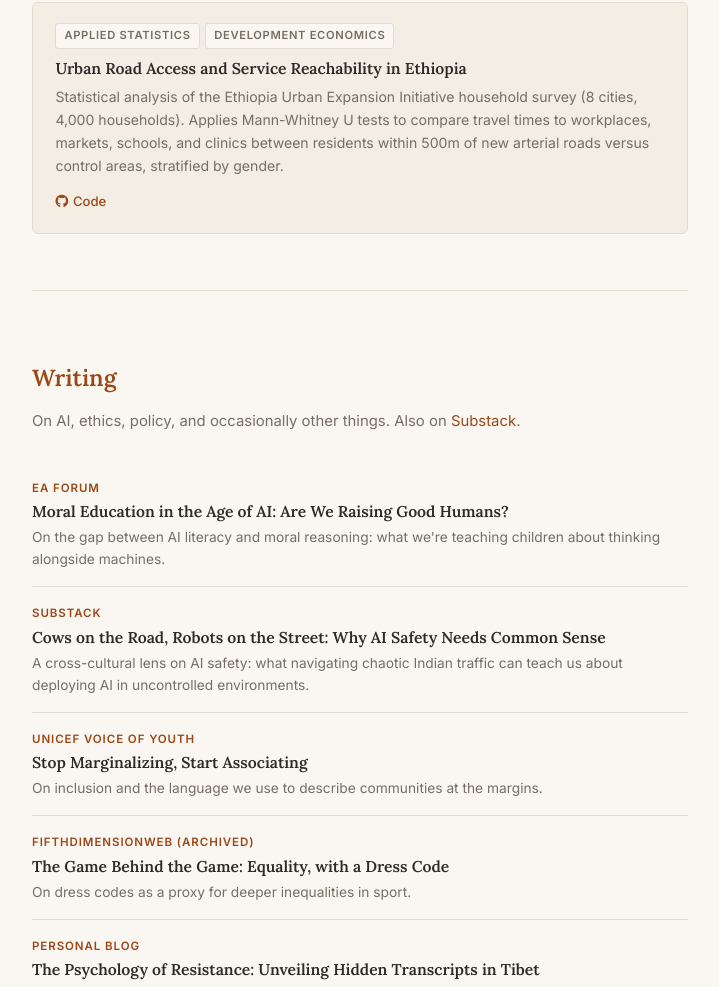
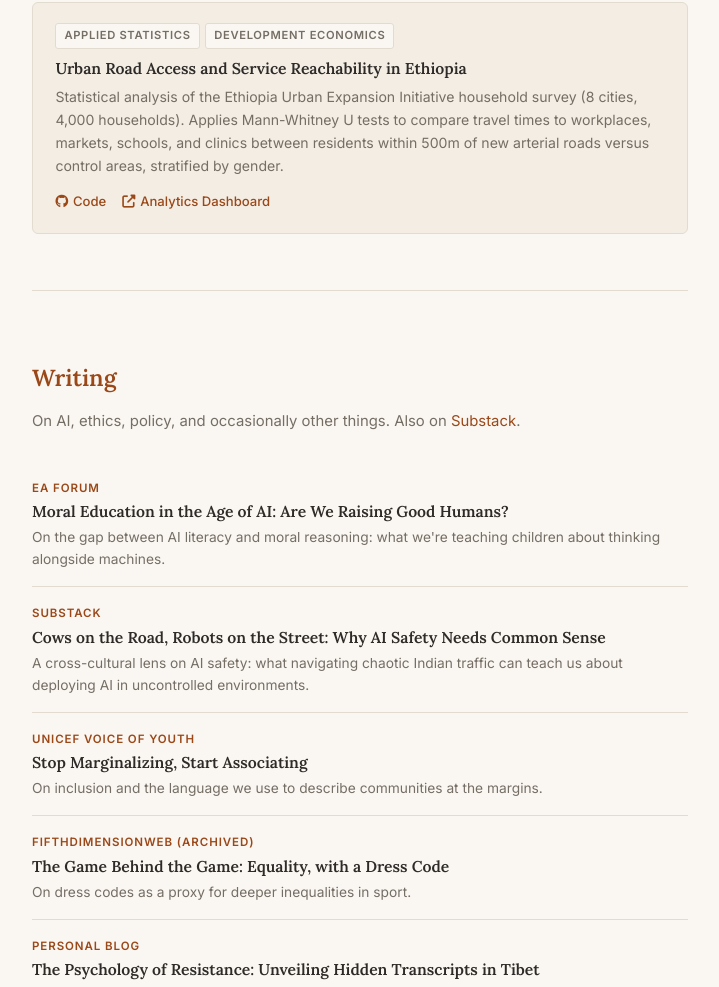
Before and after one commit to anonymousera/erasarda, a plain HTML site: page index.html in a window 1280 px wide. Shown: the part 3578-4565 px from the top of the page, without its empty margins (280-999 px from the left). Drawn offline with Linux system fonts and the light colour scheme.

Commit message:
Update index.html

```diff
--- a/index.html
+++ b/index.html
@@ -262,6 +262,9 @@
             <a href="https://github.com/anonymousera/urban-access-analysis-ethiopia" target="_blank" rel="noopener">
               <i class="fab fa-github"></i> Code
             </a>
+            <a href="https://anonymousera.github.io/urban-access-analysis-ethiopia/" target="_blank" rel="noopener">
+              <i class="fas fa-external-link-alt"></i> Analytics Dashboard
+            </a>
           </div>
         </article>
 
```
